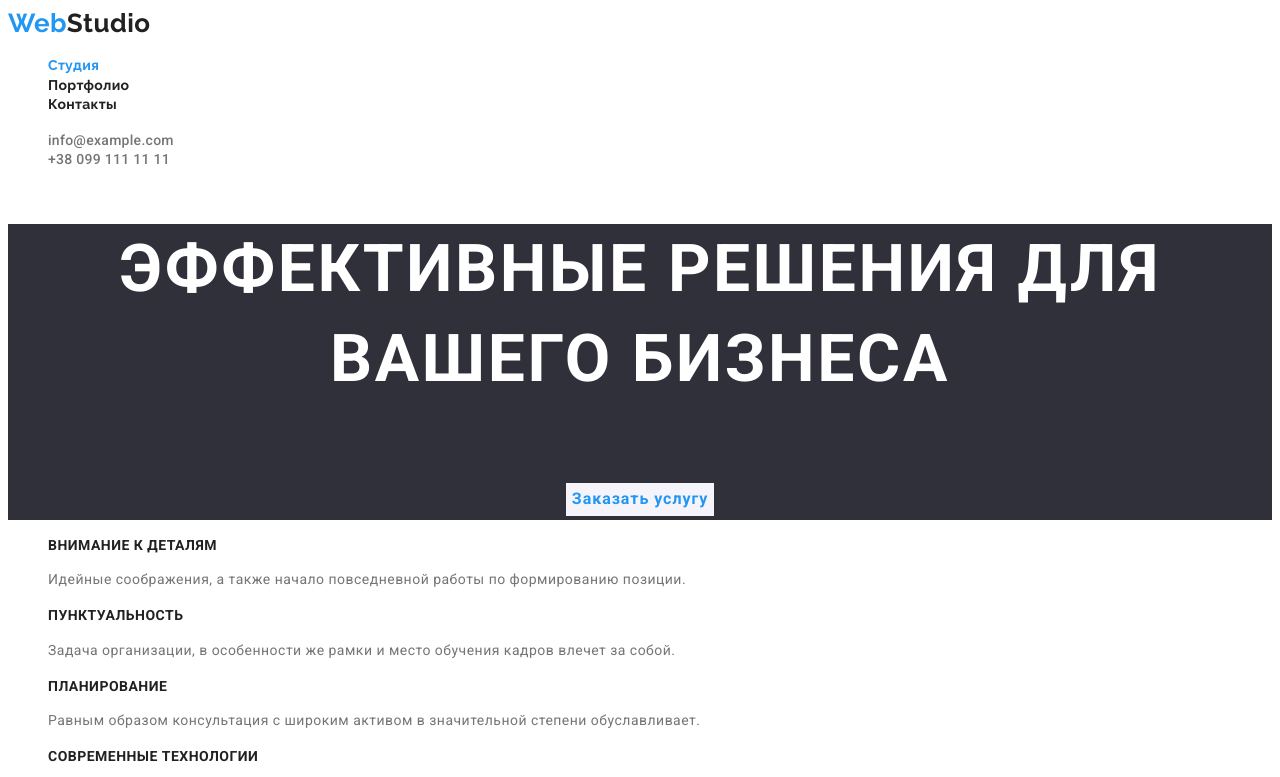
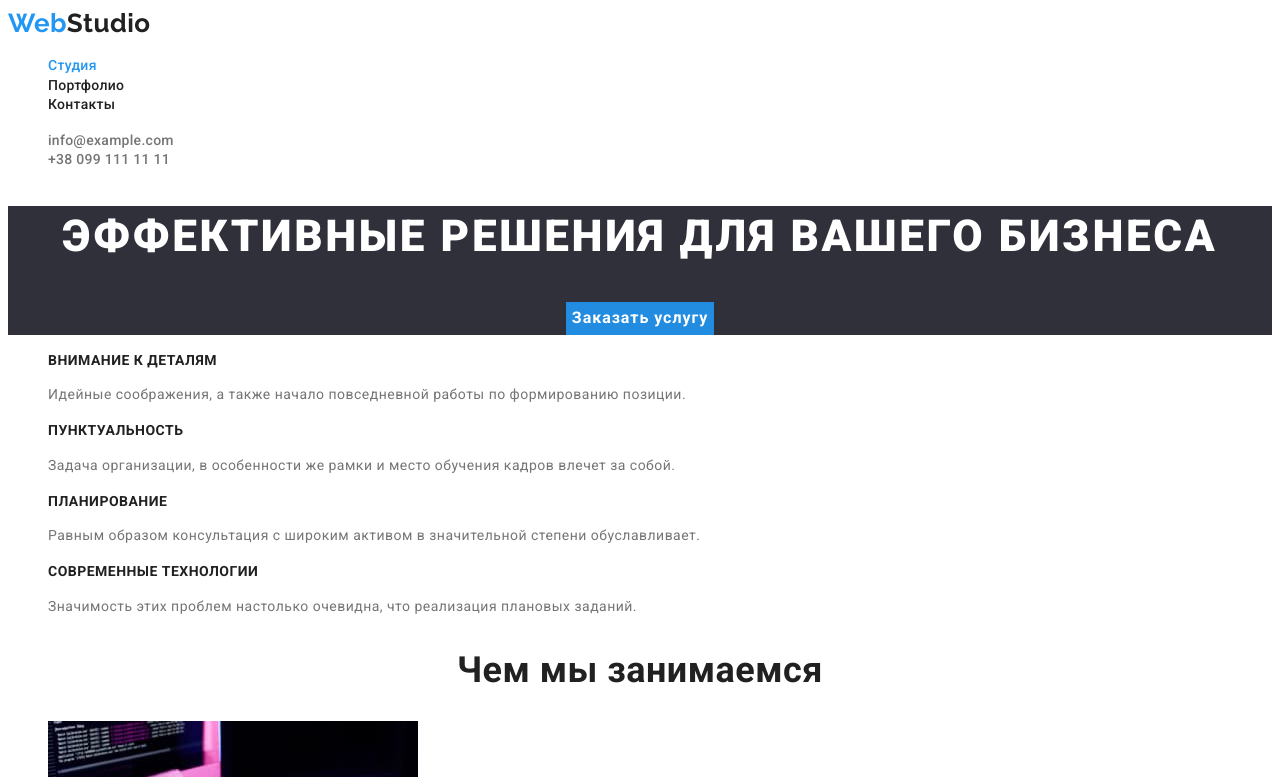
Before and after one commit to AlexRyzhov/HW2, a plain HTML site: page index.html in a window 1280 px wide. Both pictures are taken after a click on the button "Заказать услугу". Shown: the top 777 px of the page. Drawn offline with Linux system fonts and the light colour scheme; files whose address does not match are found by name.

Commit message:
Update styles.css

```diff
--- a/css/styles.css
+++ b/css/styles.css
@@ -10,7 +10,7 @@
 body {
     background-color: var(--pirmary-background-color);
     color: var(--primary-text-color);
-    font-family: roboto, raleway, sans-serif;
+    font-family: roboto, sans-serif;
     letter-spacing: 0.03em;
 }
 
@@ -35,7 +35,6 @@ body {
 
 .nav-title {
     color: var(--secondary-text-color);
-    font-family: raleway;
     text-decoration: none;
     font-weight: 500;
     Font-size: 14px;
@@ -45,7 +44,6 @@ body {
 
 .nav-title-page {
     color: var(--accent);
-    font-family: raleway;
     text-decoration: none;
     font-weight: 500;
     Font-size: 14px;
@@ -95,15 +93,16 @@ body {
 
 .page-heading {
     background-color: var(--third-background-color);
-    color: var(--pirmary-background-color);
-    Font-size: 44px;
-    Line-height: 1.37;
-    Letter-spacing: 0.06em;
     text-align: center;
 }
 
 .page-title {
     text-transform: uppercase;
+    color: var(--pirmary-background-color);
+    Font-size: 44px;
+    font-weight: 900;
+    Line-height: 1.37;
+    Letter-spacing: 0.06em;
 }
 
 .button-heading {
@@ -119,9 +118,9 @@ body {
 }
 
 .button-heading:hover, .button-heading:focus {
-    background-color: var(--secondary-background-color);
-    color: var(--accent);
+    background-color: rgba(33, 150, 243, 0.9);
 }
+
 
 /*Наши преимущества*/
 
@@ -208,7 +207,7 @@ body {
 }
 
 .footer-info-link {
-    color: var(--primary-text-color);
+    color: rgba(255, 255, 255, 0.6);
     font-style: normal;
     text-decoration: none;
 }
```
